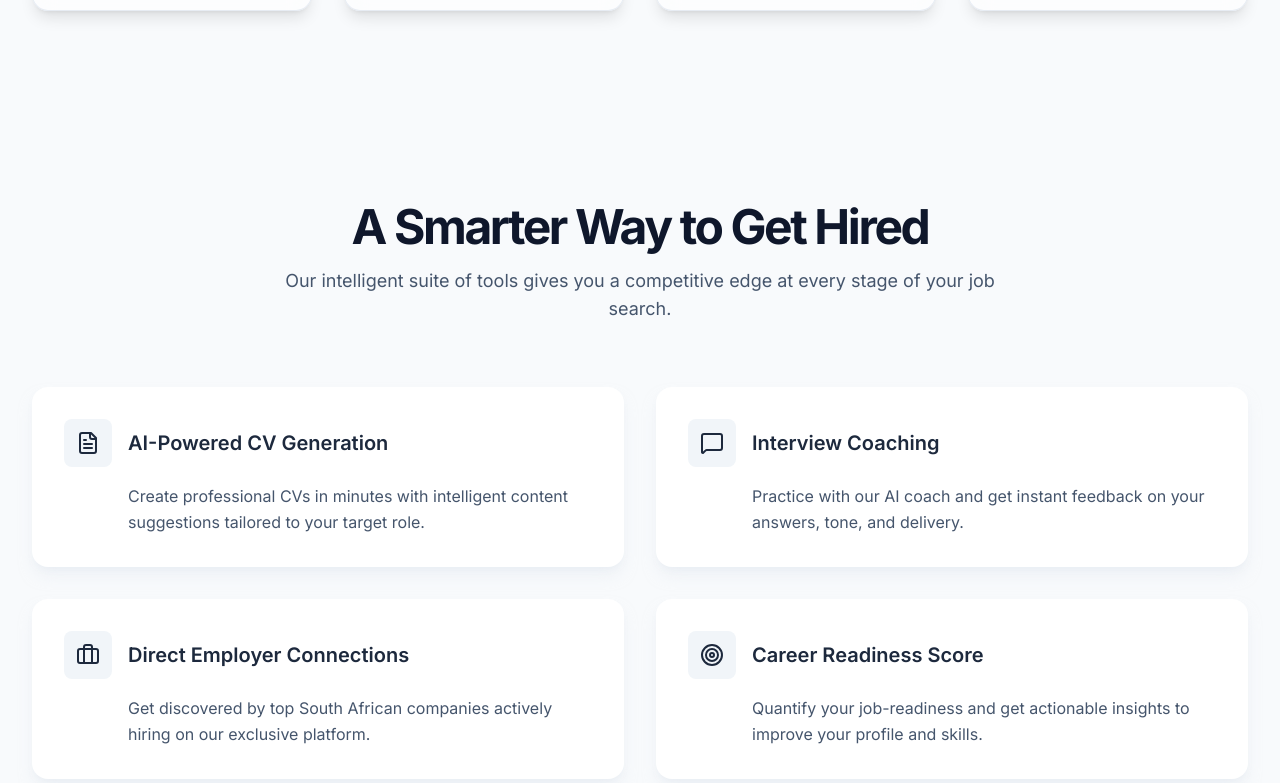
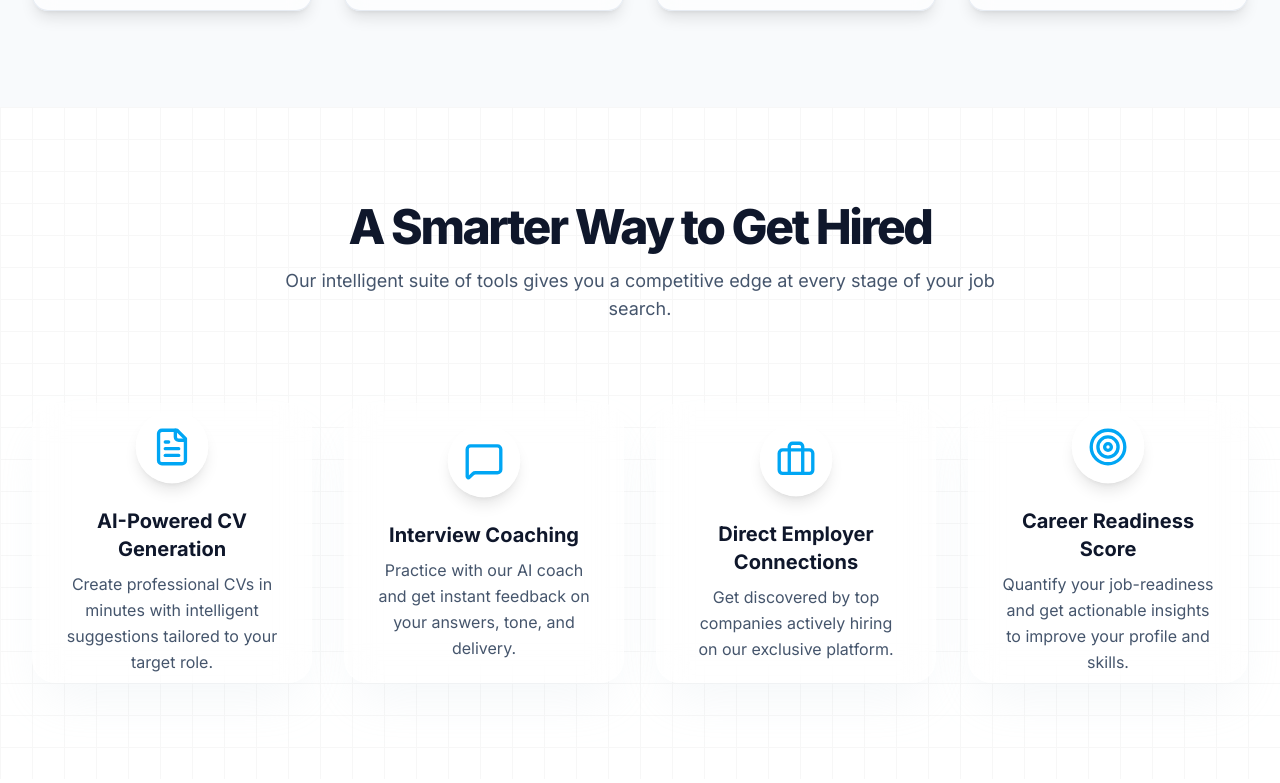
Before and after one commit to katmafalela/jobspark, a Next.js app: page / in a window 1280 px wide. Shown: the part 1217-2000 px from the top of the page. Built offline with nearby package versions, Linux system fonts and the light colour scheme.

Commit message:
Updated Features.tsx

```diff
--- a/src/components/sections/Features.tsx
+++ b/src/components/sections/Features.tsx
@@ -1,88 +1,129 @@
 "use client";
 
-import { motion } from "framer-motion";
-import { FileText, MessageSquare, Briefcase, Target } from "lucide-react";
+import { motion, useMotionValue, useTransform } from "framer-motion";
+import { FileText, MessageSquare, Briefcase, Target, Zap } from "lucide-react";
+import React, { useRef } from "react";
+
+const containerVariants = {
+  hidden: { opacity: 0 },
+  visible: {
+    opacity: 1,
+    transition: { staggerChildren: 0.15, delayChildren: 0.2 },
+  },
+};
+
+const itemVariants = {
+  hidden: { y: 30, opacity: 0, scale: 0.9 },
+  visible: {
+    y: 0,
+    opacity: 1,
+    scale: 1,
+    transition: { type: "spring", stiffness: 100, damping: 13 },
+  },
+};
+
+// --- Custom Interactive Feature Card ---
+const FeatureCard = ({ feature }: { feature: any }) => {
+    const cardRef = useRef<HTMLDivElement>(null);
+    const mouseX = useMotionValue(0.5);
+    const mouseY = useMotionValue(0.5);
+
+    function handleMouseMove({ currentTarget, clientX, clientY }: React.MouseEvent) {
+        const { left, top, width, height } = currentTarget.getBoundingClientRect();
+        mouseX.set((clientX - left) / width);
+        mouseY.set((clientY - top) / height);
+    }
+
+    // Spring-based transformations for a smooth 3D tilt
+    const rotateX = useTransform(mouseY, [0, 1], [10, -10]);
+    const rotateY = useTransform(mouseX, [0, 1], [-10, 10]);
+
+    // Spotlight gradient position
+    const spotlightX = useTransform(mouseX, [0, 1], ["0%", "100%"]);
+    const spotlightY = useTransform(mouseY, [0, 1], ["0%", "100%"]);
+
+    return (
+        <motion.div
+            ref={cardRef}
+            variants={itemVariants}
+            onMouseMove={handleMouseMove}
+            onMouseLeave={() => {
+                mouseX.set(0.5);
+                mouseY.set(0.5);
+            }}
+            style={{ rotateX, rotateY, perspective: 800 }}
+            className="relative w-full aspect-square bg-white/40 backdrop-blur-lg border border-white/50 rounded-3xl p-8 text-center flex flex-col items-center justify-center overflow-hidden shadow-2xl shadow-slate-300/20"
+        >
+             {/* The moving spotlight effect */}
+            <motion.div
+                className="absolute inset-0 z-0 opacity-50"
+                style={{
+                    background: `radial-gradient(circle at ${spotlightX} ${spotlightY}, #bae6fd, transparent 40%)`,
+                }}
+            />
+
+            {/* The content */}
+            <div className="relative z-10 flex flex-col items-center">
+                <motion.div
+                    className="p-4 bg-white/80 rounded-full mb-6 shadow-lg"
+                    animate={{ scale: [1, 1.08, 1] }}
+                    transition={{ duration: 3, repeat: Infinity, ease: "easeInOut" }}
+                >
+                    <feature.icon className="w-10 h-10 text-sky-500" />
+                </motion.div>
+                <h3 className="text-xl font-bold text-slate-900 mb-2">
+                    {feature.title}
+                </h3>
+                <p className="text-slate-600 leading-relaxed max-w-xs">
+                    {feature.description}
+                </p>
+            </div>
+        </motion.div>
+    );
+};
+
 
 export const Features = () => {
   const features = [
-    {
-      icon: FileText,
-      title: "AI-Powered CV Generation",
-      description:
-        "Create professional CVs in minutes with intelligent content suggestions tailored to your target role.",
-    },
-    {
-      icon: MessageSquare,
-      title: "Interview Coaching",
-      description:
-        "Practice with our AI coach and get instant feedback on your answers, tone, and delivery.",
-    },
-    {
-      icon: Briefcase,
-      title: "Direct Employer Connections",
-      description:
-        "Get discovered by top South African companies actively hiring on our exclusive platform.",
-    },
-    {
-      icon: Target,
-      title: "Career Readiness Score",
-      description:
-        "Quantify your job-readiness and get actionable insights to improve your profile and skills.",
-    },
+    { icon: FileText, title: "AI-Powered CV Generation", description: "Create professional CVs in minutes with intelligent suggestions tailored to your target role." },
+    { icon: MessageSquare, title: "Interview Coaching", description: "Practice with our AI coach and get instant feedback on your answers, tone, and delivery." },
+    { icon: Briefcase, title: "Direct Employer Connections", description: "Get discovered by top companies actively hiring on our exclusive platform." },
+    { icon: Target, title: "Career Readiness Score", description: "Quantify your job-readiness and get actionable insights to improve your profile and skills." },
   ];
 
   return (
-    <section className="py-24 bg-slate-50">
-      <div className="max-w-7xl mx-auto px-4 sm:px-6 lg:px-8">
-        <motion.div
-          initial={{ opacity: 0, y: 20 }}
-          whileInView={{ opacity: 1, y: 0 }}
-          viewport={{ once: true }}
-          transition={{ duration: 0.5 }}
-          className="text-center mb-16"
-        >
-          <h2 className="text-4xl lg:text-5xl font-bold tracking-tighter text-slate-900 mb-4">
-            A Smarter Way to Get Hired
-          </h2>
-          <p className="text-lg text-slate-600 max-w-3xl mx-auto">
-            Our intelligent suite of tools gives you a competitive edge at every
-            stage of your job search.
-          </p>
-        </motion.div>
+    <section className="py-24 bg-white relative">
+        {/* Background Grid */}
+        <div className="absolute inset-0 z-0 bg-[linear-gradient(to_right,#f0f0f0_1px,transparent_1px),linear-gradient(to_bottom,#f0f0f0_1px,transparent_1px)] bg-[size:2rem_2rem] opacity-50" />
 
-        <div className="grid md:grid-cols-2 gap-8">
-          {features.map((feature, index) => (
+        <div className="max-w-7xl mx-auto px-4 sm:px-6 lg:px-8 relative z-10">
             <motion.div
-              key={feature.title}
-              initial={{ opacity: 0, y: 30 }}
-              whileInView={{ opacity: 1, y: 0 }}
-              viewport={{ once: true }}
-              transition={{ duration: 0.5, delay: index * 0.1 }}
-              className="group relative bg-white p-8 rounded-2xl shadow-lg shadow-slate-200/50 overflow-hidden"
+                initial={{ opacity: 0, y: 20 }}
+                whileInView={{ opacity: 1, y: 0 }}
+                viewport={{ once: true, amount: 0.5 }}
+                transition={{ duration: 0.5 }}
+                className="text-center mb-20"
             >
-              {/* Neon border glow on hover */}
-              <div className="absolute inset-0 transition-all duration-300 opacity-0 group-hover:opacity-100">
-                <div className="absolute inset-0 bg-gradient-to-br from-neon-cyan to-neon-magenta rounded-2xl blur-md"></div>
-                <div className="absolute inset-0.5 bg-white rounded-2xl"></div>
-              </div>
+                <h2 className="text-4xl lg:text-5xl font-extrabold tracking-tighter text-slate-900 mb-4">
+                    A Smarter Way to Get Hired
+                </h2>
+                <p className="text-lg text-slate-600 max-w-3xl mx-auto">
+                    Our intelligent suite of tools gives you a competitive edge at every stage of your job search.
+                </p>
+            </motion.div>
 
-              <div className="relative z-10">
-                <div className="flex items-center space-x-4 mb-4">
-                  <div className="bg-slate-100 p-3 rounded-lg">
-                    <feature.icon className="w-6 h-6 text-neon-cyan drop-shadow-[0_0_3px_rgba(var(--neon-cyan-rgb),0.5)]" />
-                  </div>
-                  <h3 className="text-xl font-semibold text-slate-800">
-                    {feature.title}
-                  </h3>
-                </div>
-                <p className="text-slate-600 leading-relaxed pl-16">
-                  {feature.description}
-                </p>
-              </div>
+            <motion.div
+                variants={containerVariants}
+                initial="hidden"
+                whileInView="visible"
+                viewport={{ once: true, amount: 0.1 }}
+                className="grid sm:grid-cols-2 md:grid-cols-4 gap-8"
+            >
+            {features.map((feature) => (
+                <FeatureCard key={feature.title} feature={feature} />
+            ))}
             </motion.div>
-          ))}
         </div>
-      </div>
     </section>
   );
 };
```
